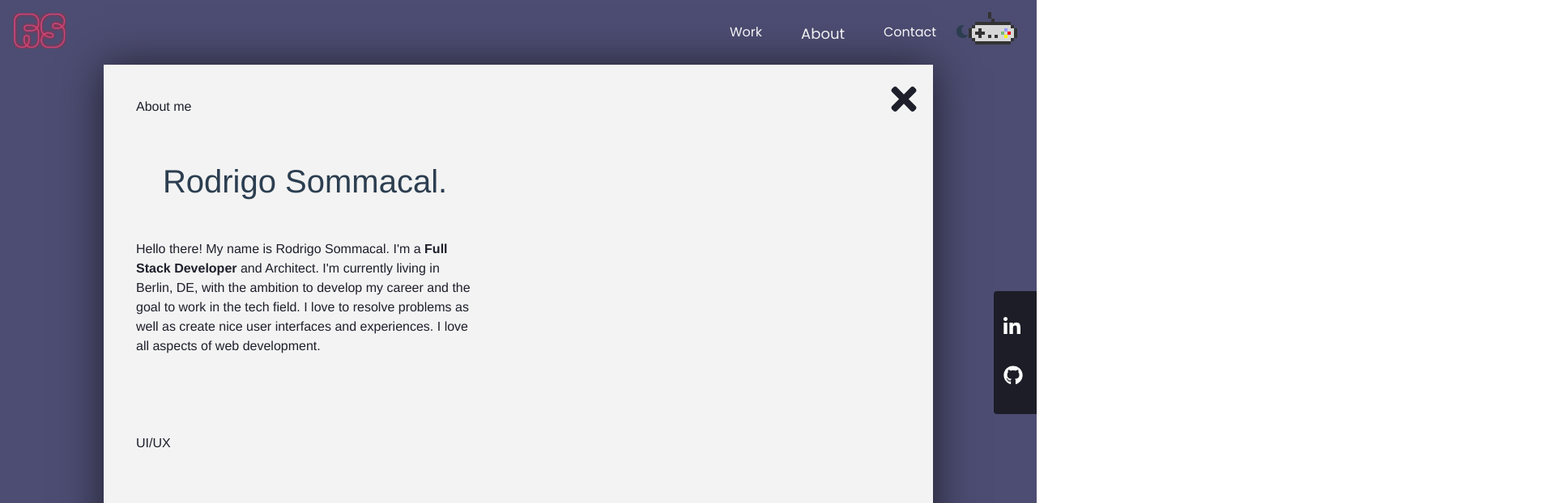
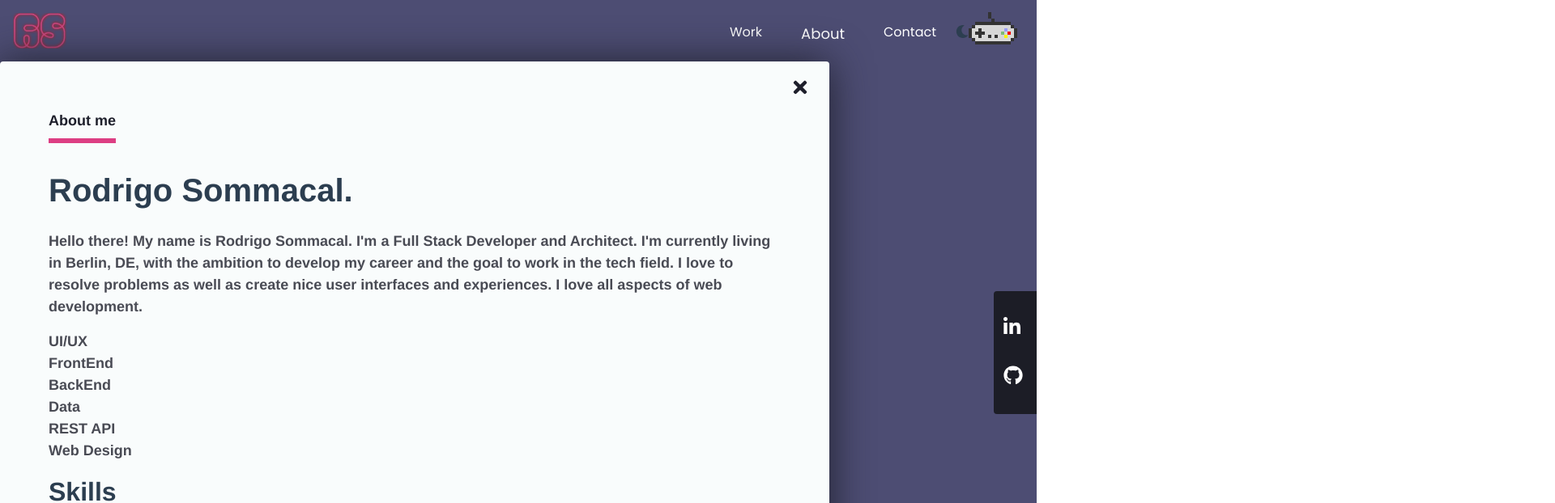
Before and after one commit to rsmml/portfolio-frontend, a Vue app: page /about in a window 1280 px wide. Shown: the top 622 px of the page at 81% size, 1920 px wide, since content can reach past the window. Built offline with nearby package versions, Linux system fonts and the light colour scheme; what vue-animejs, vue-simple-alert would draw is missing.

Commit message:
about response, missing phone

```diff
--- a/src/components/About.vue
+++ b/src/components/About.vue
@@ -3,8 +3,7 @@
     <div class="close-icon" @click="close()">
       <font-awesome-icon icon="times"/>
     </div>
-    <div class="row">
-      <div class="col-12 col-lg-6 card-left">
+    <div class="col-12 card-left">
       <div>
         <p class="about">About me</p>
       </div>
@@ -49,10 +48,6 @@
         </div>
       </div>
     </div>
-      <div class="rounded-picture col-12 col-lg-6 card-right">
-
-      </div>
-    </div>
   </div>
 </template>
 
@@ -79,20 +74,64 @@ export default {
 </script>
 
 <style scoped>
-  @media (min-width: 768px) and (max-width: 1440px) {
+  @media (max-width: 767px) {
+    img {
+      height: 60px;
+      width: 60px;
+      transition: 0.2s ease;
+    }
+    img:hover {
+      transform: scale(1.3);
+      cursor: pointer;
+    }
     #about {
       position: absolute;
-      top: 10%;
-      left: 10%;
+      width: 80vw;
       height: 80vh;
-      width: 80%;
-      background-color: #f3f3f3;
+      background-color: #f9fcfc;
       box-shadow: 0 2px 50px #1e1f2b;
+      border-radius: 4px;
+      /*background-image: url(../assets/back-about-01.png);*/
+      background-size: contain;
+      background-repeat: no-repeat;
+      background-position: right;
+    }
+    p.about {
+      font-weight: bolder;
+      font-size: 18px;
+      border-bottom: 6px solid #dd3e83;
+      padding-bottom: 8px;
+      width: max-content;
+    }
+    .card-left {
+      padding: 60px;
+      width: 100%;
+    }
+    h1 {
+      font-weight: 900;
+      text-align: start;
+      padding: 18px 0;
+    }
+    p.text-gray {
+      opacity: 0.8;
+      font-weight: 700;
+      font-size: 18px;
+    }
+    p.text-small-bold {
+      opacity: 0.8;
+      font-weight: 700;
+      font-size: 18px;
+    }
+    h2 {
+      font-weight: 900;
+      text-align: start;
+      padding: 18px 0;
     }
     svg.fa-times {
       color: #1e1f2b;
-      height: 45px !important;
+      height: 24px !important;
       width: 32px !important;
+      font-weight: thine
     }
     .close-icon {
       position: absolute;
@@ -105,7 +144,78 @@ export default {
       color: #1e1f2b;
       text-align: start;
       text-justify: inter-word;
-      padding: 40px;
+    }
+  }
+  @media (min-width: 768px) and (max-width: 1440px) {
+    img {
+      height: 60px;
+      width: 60px;
+      transition: 0.2s ease;
+    }
+    img:hover {
+      transform: scale(1.3);
+      cursor: pointer;
+    }
+    #about {
+      position: absolute;
+      width: 80vw;
+      height: 80vh;
+      background-color: #f9fcfc;
+      box-shadow: 0 2px 50px #1e1f2b;
+      border-radius: 4px;
+      /*background-image: url(../assets/back-about-01.png);*/
+      background-size: contain;
+      background-repeat: no-repeat;
+      background-position: right;
+    }
+    p.about {
+      font-weight: bolder;
+      font-size: 18px;
+      border-bottom: 6px solid #dd3e83;
+      padding-bottom: 8px;
+      width: max-content;
+    }
+    .card-left {
+      padding: 60px;
+      width: 100%;
+    }
+    h1 {
+      font-weight: 900;
+      text-align: start;
+      padding: 18px 0;
+    }
+    p.text-gray {
+      opacity: 0.8;
+      font-weight: 700;
+      font-size: 18px;
+    }
+    p.text-small-bold {
+      opacity: 0.8;
+      font-weight: 700;
+      font-size: 18px;
+    }
+    h2 {
+      font-weight: 900;
+      text-align: start;
+      padding: 18px 0;
+    }
+    svg.fa-times {
+      color: #1e1f2b;
+      height: 24px !important;
+      width: 32px !important;
+      font-weight: thine
+    }
+    .close-icon {
+      position: absolute;
+      top: 20px;
+      right: 20px;
+      cursor: pointer;
+      z-index: 1000;
+    }
+    p {
+      color: #1e1f2b;
+      text-align: start;
+      text-justify: inter-word;
     }
   }
   @media (min-width: 1441px) {
@@ -125,7 +235,7 @@ export default {
       background-color: #f9fcfc;
       box-shadow: 0 2px 50px #1e1f2b;
       border-radius: 4px;
-      background-image: url(../assets/back-about.png);
+      background-image: url(../assets/back-about-01.png);
       background-size: contain;
       background-repeat: no-repeat;
       background-position: right;
@@ -177,7 +287,6 @@ export default {
       color: #1e1f2b;
       text-align: start;
       text-justify: inter-word;
-      /*padding: 40px;*/
     }
   }
 </style>
```
Also changed, not shown: src/assets/back-about-01.png (added), src/assets/back-about.png. Lines whose indentation alone changed are shown as unchanged.
